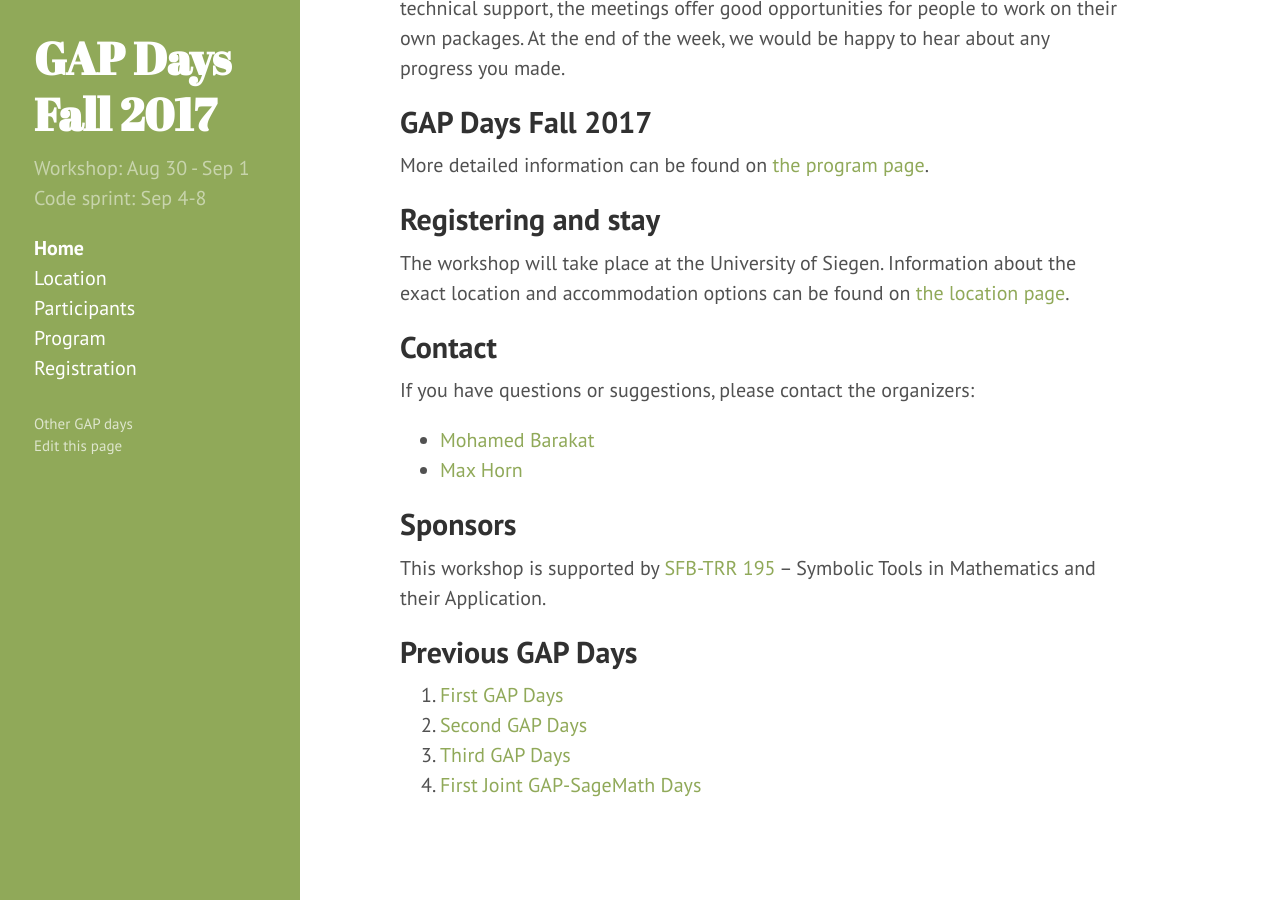
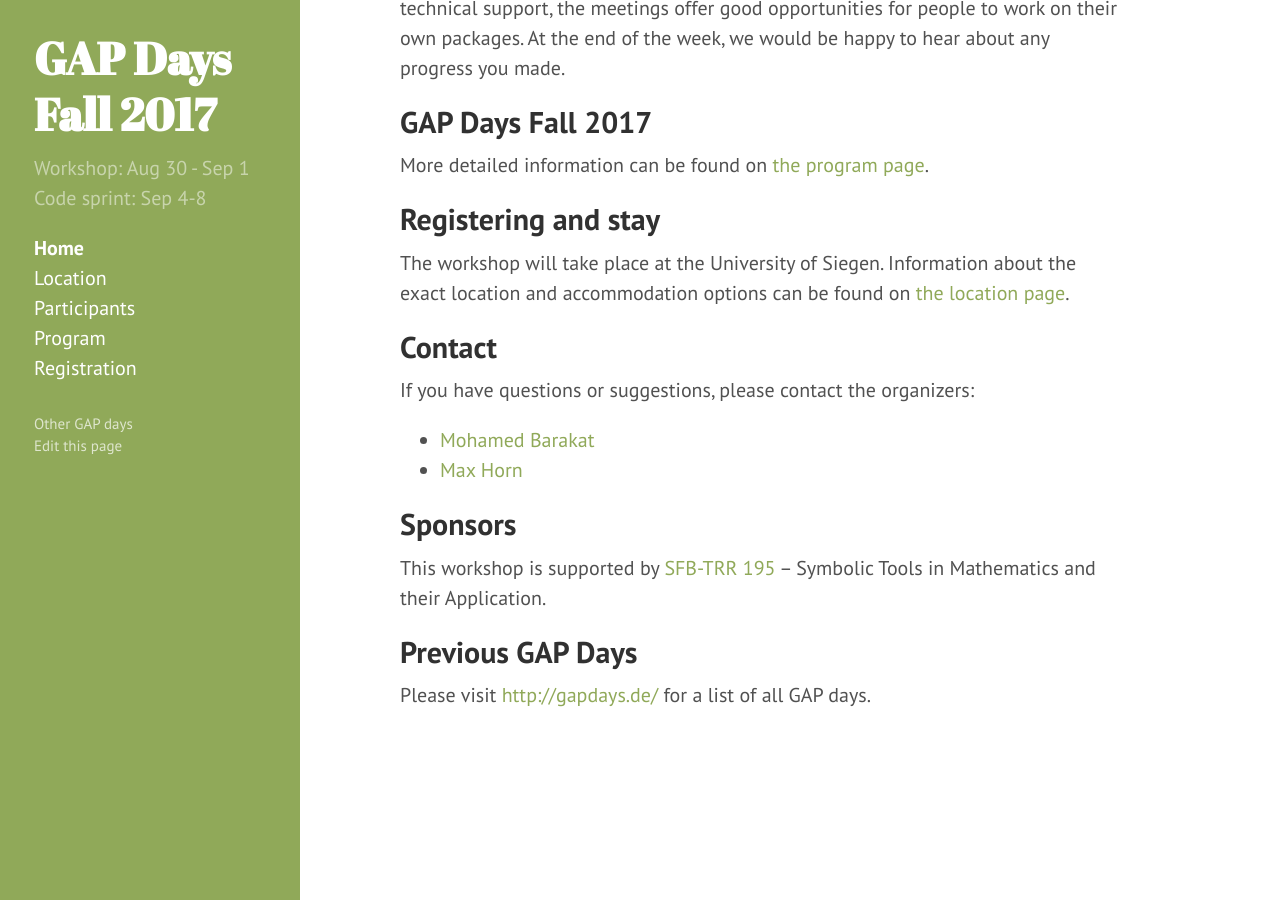
Before and after one commit to lbfm-rwth/gap-in-algebraic-research-2018, a Jekyll site: the page built from index.md, in a window 1280 px wide and 900 px high, scrolled down 594 px. Built offline with Jekyll 4.4.1, drawn with Linux system fonts in a browser that asks for light colours.

Commit message:
Please visit <http://gapdays.de/> for a list of all GAP days.

```diff
--- a/index.md
+++ b/index.md
@@ -43,7 +43,4 @@ This workshop is supported by [SFB-TRR 195](https://www.computeralgebra.de/sfb/)
 
 ## Previous GAP Days
 
-1.  <a href="http://gapdays2014.coxeter.de/">First GAP Days</a>
-2.  <a href="/gapdays2015-spring/">Second GAP Days</a>
-3.  <a href="/gapdays2015-fall/">Third GAP Days</a>
-4.  <a href="http://gapdays.de/gap-sage-days2016/">First Joint GAP-SageMath Days</a>
+Please visit <http://gapdays.de/> for a list of all GAP days.
```
